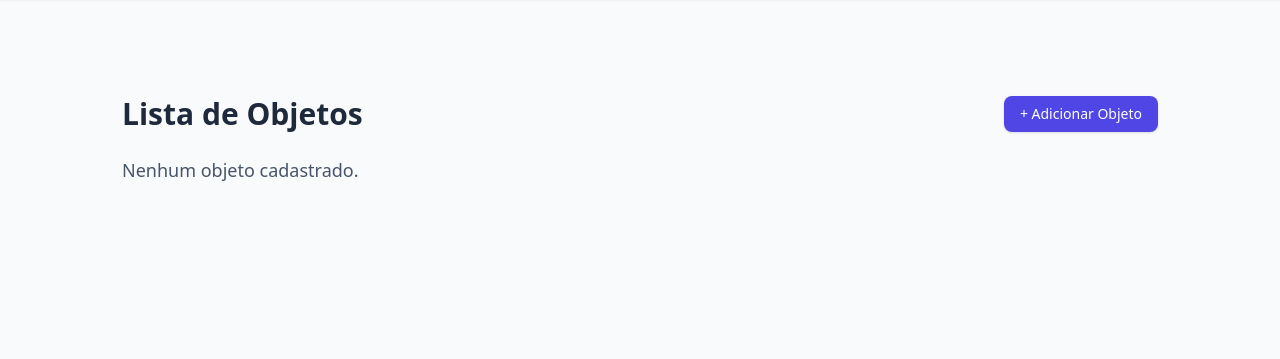
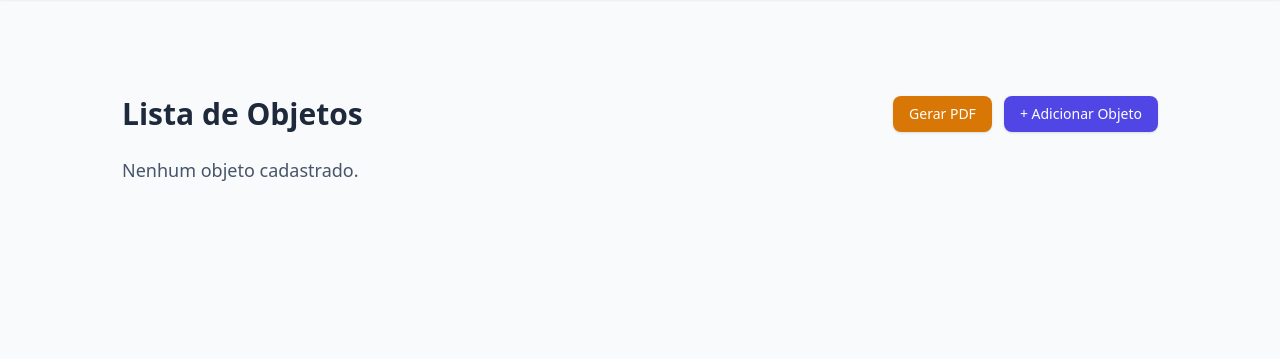
Before and after one commit to THURRnado/joaoAzevedo3d-API-Django, a Django app: page /objetos/ in a window 1280 px wide. Shown: the part 61-420 px from the top of the page. Run offline with Django 5.2, Linux system fonts and the light colour scheme; the visitor is signed in with stand-in values (Sample User, id 1); data that the repository does not hold is empty; some libraries are stand-ins or nearby versions.

Commit message:
feat: adicionando funcao de geracao de pdf dos objetos

```diff
--- a/joao3d/settings.py
+++ b/joao3d/settings.py
@@ -29,7 +29,7 @@ SECRET_KEY = os.getenv('SECRET_KEY')
 # SECURITY WARNING: don't run with debug turned on in production!
 DEBUG = True
 
-ALLOWED_HOSTS = ['localhost', '127.0.0.1']
+ALLOWED_HOSTS = ['localhost', '127.0.0.1', '192.168.0.49']
 
 CORS_ALLOWED_ORIGINS = [
     "http://localhost:3000",
--- a/objetos/templates/objetos/listar_objetos.html
+++ b/objetos/templates/objetos/listar_objetos.html
@@ -11,11 +11,19 @@
             Lista de Objetos
         </h1>
 
+        <div class="flex items-center gap-3">
+            <a href="{% url 'pdf_objetos' %}"
+            class="px-4 py-2 bg-amber-600 text-white text-sm font-medium rounded-lg shadow hover:bg-amber-700 transition">
+                Gerar PDF
+            </a>
+
             <a href="{% url 'adicionar_objeto' %}"
             class="px-4 py-2 bg-indigo-600 text-white text-sm font-medium rounded-lg shadow hover:bg-indigo-700 transition">
                 + Adicionar Objeto
             </a>
         </div>
+    </div>
+
 
     {% if objetos %}
         <div class="grid grid-cols-1 sm:grid-cols-2 lg:grid-cols-3 gap-6">
--- a/objetos/urls.py
+++ b/objetos/urls.py
@@ -12,6 +12,7 @@ urlpatterns = [
     path("objetos/adicionar", views.adicionar_objeto, name='adicionar_objeto'),
     path("objetos/<int:pk>/editar/", views.editar_objeto, name='editar_objeto'),
     path("objetos/<int:pk>/remover/", views.remover_objeto, name="remover_objeto"),
+    path("objetos/pdf/", views.gerar_pdf_objetos, name="pdf_objetos"),
 ]
 
 if settings.DEBUG:
--- a/objetos/views.py
+++ b/objetos/views.py
@@ -1,11 +1,18 @@
 from django.shortcuts import render, redirect, get_object_or_404
 from django.http import JsonResponse
 from .models import Objeto
-from utils.exceptions import ServiceError
 from django.contrib.auth.decorators import login_required
 from django.contrib import messages
 from .forms import ObjetoForm
+from django.http import HttpResponse
 from django.core.paginator import Paginator
+from reportlab.platypus import (
+    SimpleDocTemplate, Paragraph, Spacer, Table, TableStyle, Image
+)
+from reportlab.lib.styles import getSampleStyleSheet
+from reportlab.lib.pagesizes import A4
+from reportlab.lib import colors
+from reportlab.lib.units import inch
 
 
 # Create your views here.
@@ -27,6 +34,74 @@ def dados_json_objeto(request, pk):
     }
 
     return JsonResponse(data, json_dumps_params={"ensure_ascii": False})
+
+
+@login_required
+def gerar_pdf_objetos(request):
+    try:
+        response = HttpResponse(content_type='application/pdf')
+        response['Content-Disposition'] = 'attachment; filename="objetos.pdf"'
+
+        doc = SimpleDocTemplate(response, pagesize=A4)
+        story = []
+
+        styles = getSampleStyleSheet()
+        title_style = styles["Title"]
+        text_style = styles["Normal"]
+        bold_style = styles["Heading4"]
+
+        # Título
+        story.append(Paragraph("Objetos João Azevedo", title_style))
+        story.append(Spacer(1, 20))
+
+        # Loop dos objetos
+        for index, obj in enumerate(Objeto.objects.all()):
+
+            # Alternância de cor (cinza leve e azul claro)
+            bg_color = colors.whitesmoke if index % 2 == 0 else colors.Color(0.85, 0.92, 1)
+
+            # Imagem
+            if obj.img_object:
+                img = Image(obj.img_object.path, width=1.5*inch, height=1.5*inch)
+            else:
+                img = Paragraph("<i>Sem imagem</i>", text_style)
+
+            # Dados do objeto (agora num único Paragraph para centralizar)
+            info = Paragraph(
+                f"""
+                <b>Nome:</b> {obj.name}<br/>
+                <b>Descrição:</b> {obj.description or '---'}<br/>
+                <b>Data do objeto:</b> {obj.dt_object.strftime('%d/%m/%Y') if obj.dt_object else '---'}
+                """,
+                text_style
+            )
+
+            # Tabela centralizada verticalmente
+            bloco = Table(
+                [[img, info]],
+                colWidths=[120, 400],
+                rowHeights=[120]  # ajuda a manter centro vertical
+            )
+
+            bloco.setStyle(TableStyle([
+                ('BACKGROUND', (0, 0), (-1, -1), bg_color),
+                ('VALIGN', (0, 0), (-1, -1), 'MIDDLE'),  # <--- centralização vertical
+                ('LEFTPADDING', (0, 0), (-1, -1), 12),
+                ('RIGHTPADDING', (0, 0), (-1, -1), 12),
+                ('TOPPADDING', (0, 0), (-1, -1), 12),
+                ('BOTTOMPADDING', (0, 0), (-1, -1), 12),
+            ]))
+
+            story.append(bloco)
+            story.append(Spacer(1, 15))
+
+        doc.build(story)
+        return response
+
+    except Exception as e:
+        print(str(e))
+        messages.error(request, 'Ocorreu um erro ao gerar o PDF.')
+        return redirect('listar_objetos')
 
 
 @login_required
--- a/requirements.txt
+++ b/requirements.txt
@@ -1,8 +1,10 @@
 asgiref==3.9.1
+charset-normalizer==3.4.4
 Django==5.2.5
 django-cors-headers==4.9.0
 dotenv==0.9.9
 pillow==11.3.0
 python-dotenv==1.1.1
+reportlab==4.4.6
 sqlparse==0.5.3
 tzdata==2025.2
```
Lines whose indentation alone changed are shown as unchanged.
